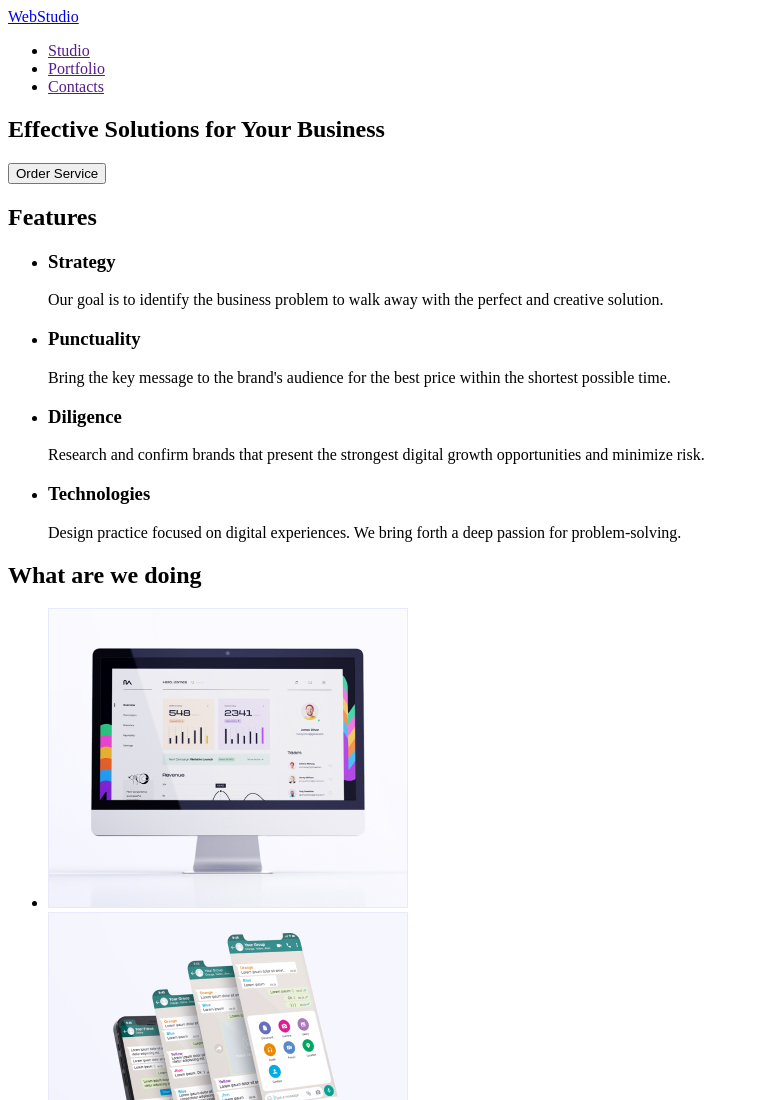
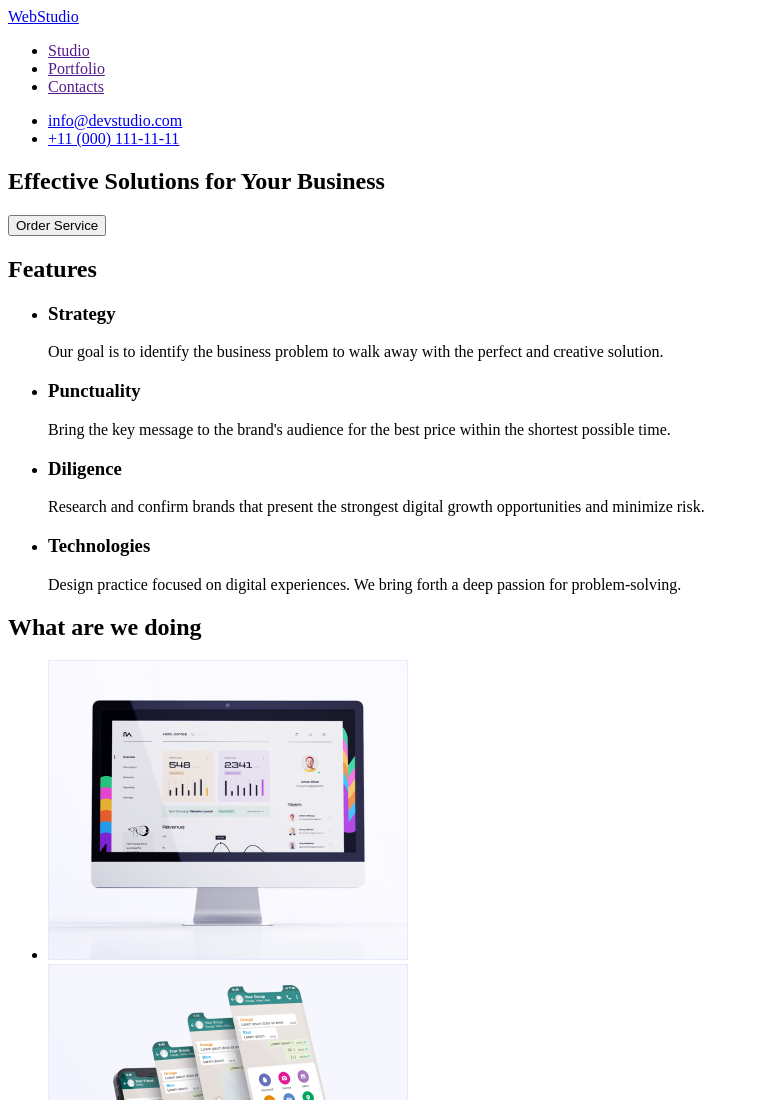
Before and after one commit to ANDRnewHuman/goit-markup-hw-01, a plain HTML site: page index.html in a window 1280 px wide. Shown: the top 1100 px of the page, without its empty margins (0-759 px from the left). Drawn offline with Linux system fonts and the light colour scheme.

Commit message:
update file

```diff
--- a/index.html
+++ b/index.html
@@ -18,8 +18,11 @@
             <li><a href="">Contacts</a></li>
         </ul>
       </nav>
-            <a href="milto:info@devstudio.com"></a>
-            <a href="tel: +11 (000) 111-11-11"></a>
+      <ul>
+        <li><a href="mailto:info@devstudio.com">info@devstudio.com</a></li>
+        <li><a href="tel:+11-000-111-11-11">+11 (000) 111-11-11</a></li>
+      </ul>
+
     </header>
 
 
```
